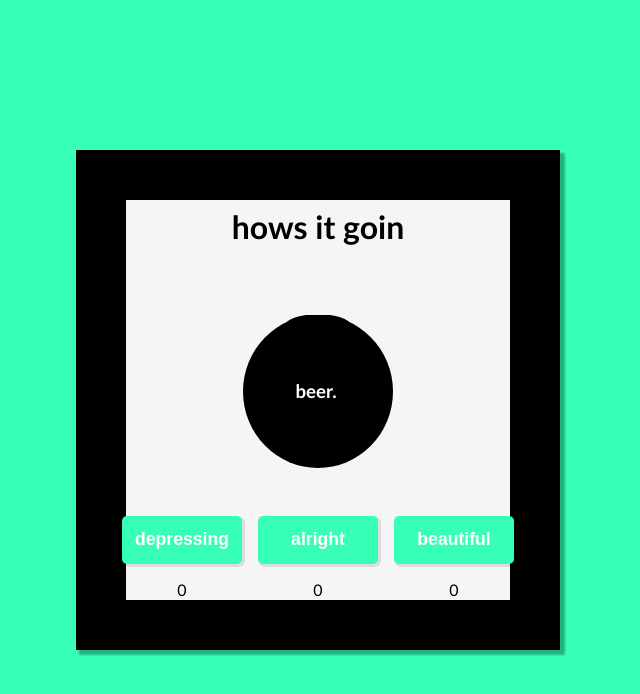
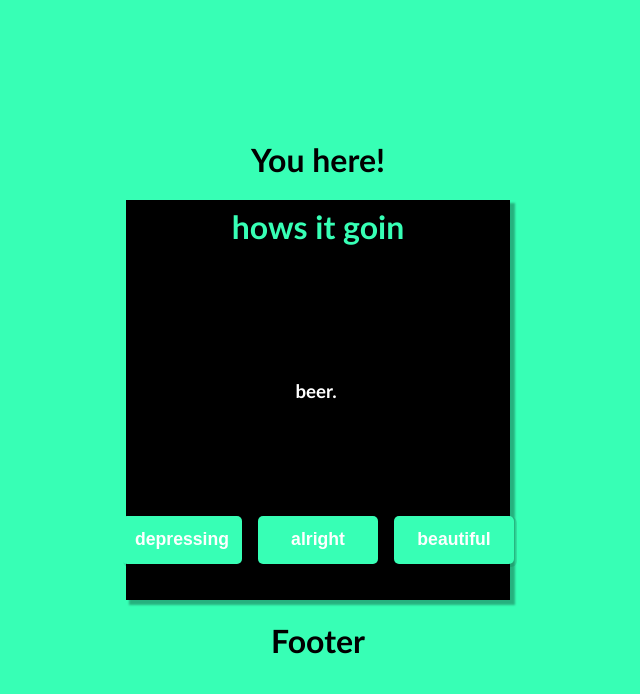
Before and after one commit to inherentspice/Hig, a React (Create React App) app: page / in a window 1280 px wide. Shown: the top 694 px of the page, without its empty margins (322-962 px from the left). Built offline with nearby package versions, Linux system fonts and the light colour scheme; the HTML template or start-up script is replaced by a standard one.

Commit message:
changed background of main, created empty components for header and footer

```diff
--- a/src/App.css
+++ b/src/App.css
@@ -2,6 +2,7 @@
   background-color: rgb(55, 255, 181);
   height: 100vh;
   display: flex;
+  flex-direction: column;
   justify-content: center;
   align-items: center;
   font-family: 'Gill Sans', 'Gill Sans MT', Calibri, 'Trebuchet MS', sans-serif;
@@ -16,7 +17,11 @@ main {
   background-color: whitesmoke;
   width: 30%;
   height: 50%;
-  box-shadow: 4px 4px 2px 1px rgba(0, 0, 0, 0.3)
+  box-shadow: 4px 4px 2px 1px rgba(0, 0, 0, 0.3);
+}
+
+main>h1 {
+  color: rgb(55, 255, 181);
 }
 
 .beer--image {
--- a/src/App.js
+++ b/src/App.js
@@ -2,7 +2,8 @@ import { useState } from 'react';
 import './App.css';
 import ImageGenerator from "./components/ImageGenerator"
 import Buttons from "./components/Buttons"
-
+import Header from "./components/Header"
+import Footer from "./components/Footer"
 
 function App() {
   const [dayQuality, setDayQuality] = useState(
@@ -39,11 +40,13 @@ function App() {
 
   return (
     <>
-    <main style={{border: `50px solid ${maxColor}`}}>
-      <h1 style={{color: `${color}`}}>hows it goin</h1>
-      <ImageGenerator dayQuality={dayQuality} color={color} maxColor={maxColor}/>
+    <Header />
+    <main style={{backgroundColor: `${maxColor}`}}>
+      <h1>hows it goin</h1>
+      <ImageGenerator color={color} maxColor={maxColor}/>
       <Buttons handleClick={handleClick} dayQuality={dayQuality}/>
     </main>
+    <Footer />
     </>
   );
 }
--- /dev/null
+++ b/src/components/Footer.js
@@ -0,0 +1,7 @@
+export default function Footer() {
+  return (
+    <>
+      <h1>Footer</h1>
+    </>
+  )
+}
--- /dev/null
+++ b/src/components/Header.js
@@ -0,0 +1,7 @@
+export default function Header() {
+  return (
+    <>
+    <h1>You here!</h1>
+    </>
+  )
+}
```
